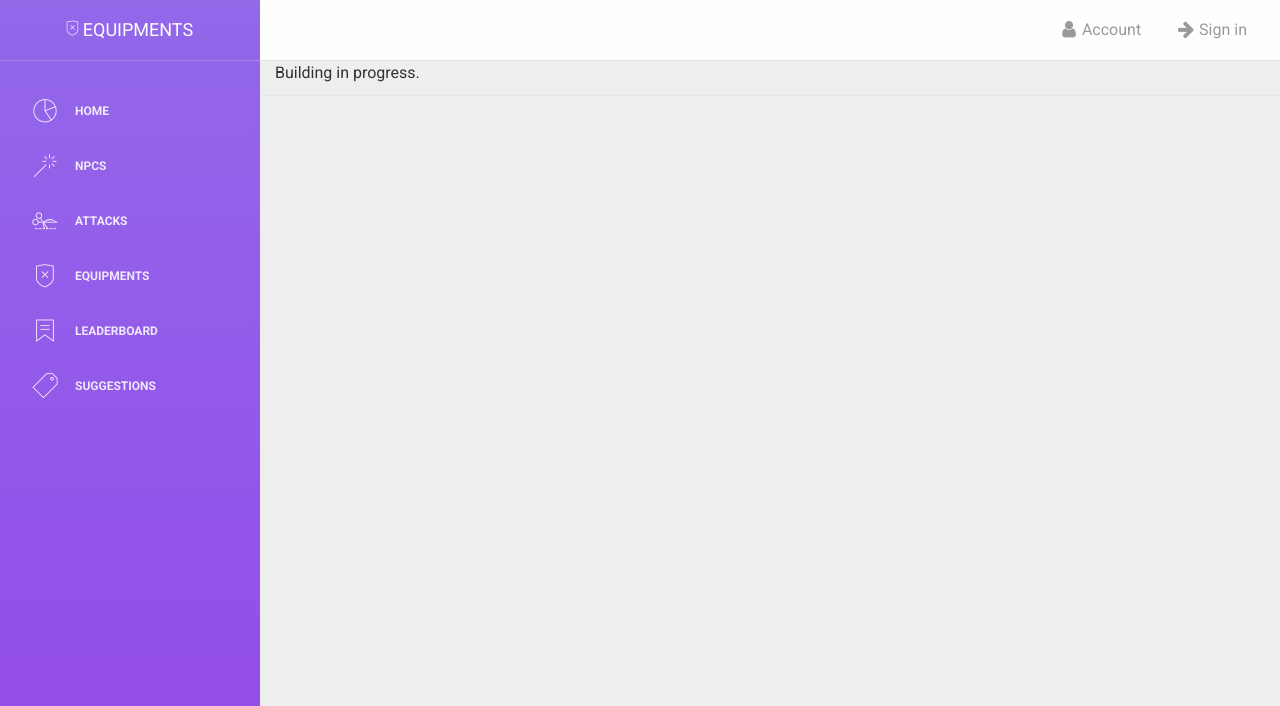
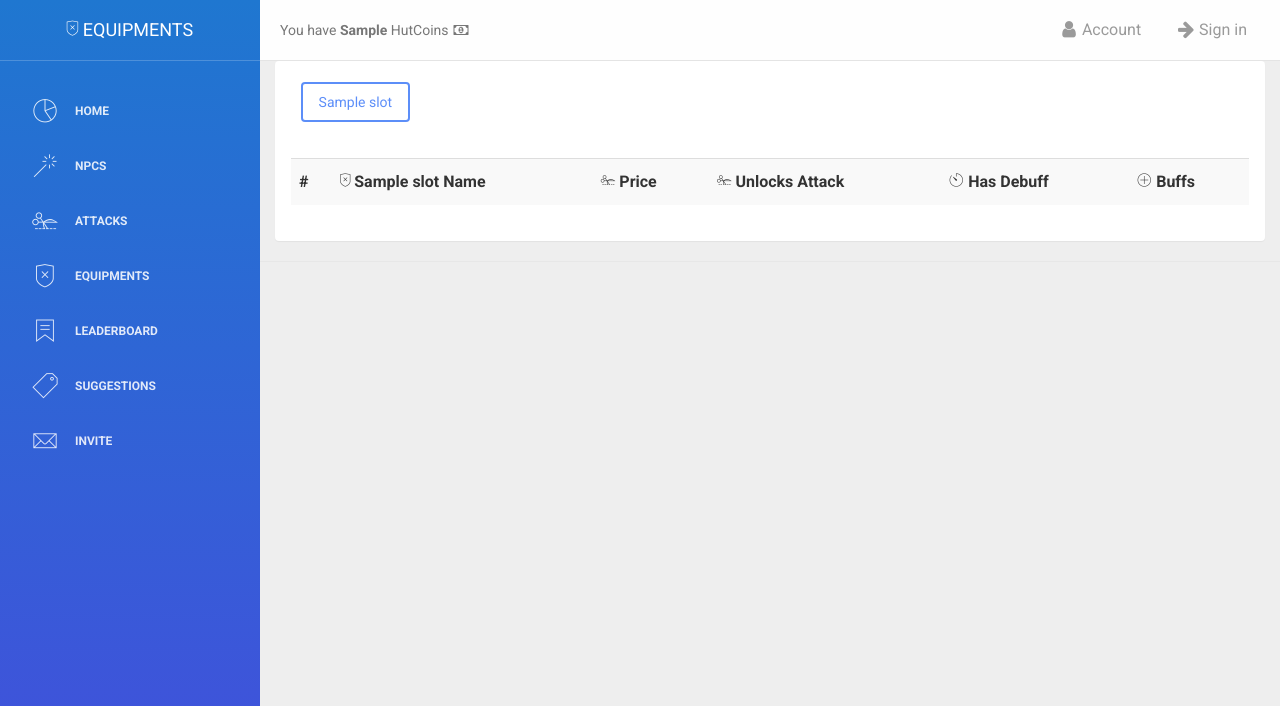
Before and after one commit to sergenp/gladoid_website, a Flask app: template web/templates/equipments.html in a window 1280 px wide. Shown: the top 706 px of the page. Run offline with Flask 2, Linux system fonts and the light colour scheme; the template is opened without the code that fills it: most values are stand-ins (such as "Sample title", 1, 10 or a date in 2020); lists and menus that the app fills with data are empty; parts of the project's set-up code (start-up, migrations or seed data) failed here and were passed over; some libraries are stand-ins or nearby versions.

Commit message:
Finished equipments page

```diff
--- a/app.py
+++ b/app.py
@@ -32,6 +32,15 @@ config = {
 app.config.from_mapping(config)
 discord = flask_discord.DiscordOAuth2Session(app)
 cache = Cache(app)
+
+def get_user_and_profile():
+    user, profile = None, None
+    try:
+        user = discord.fetch_user()
+        profile = MongoDB.get_profile(user.id)
+    except flask_discord.exceptions.Unauthorized:
+        pass
+    return user, profile
 
 @app.route("/login/")
 def login():
@@ -68,59 +77,42 @@ def get_leaderboard():
     #switch user_id with user_name
     for prof in leaderboard_profiles:
         prof["_id"] = DiscordAPI.get_user_name_from_id(prof["_id"])
-
     return jsonify(leaderboard_profiles)
 
 @app.route("/leaderboard/")
 def leader_board():
-    user = None
-    try:
-        user = discord.fetch_user()
-        profile = MongoDB.get_profile(user.id)
-        return render_template("leaderboard.html", user=user)
-    except flask_discord.exceptions.Unauthorized:
-        return render_template("leaderboard.html")
+    user, profile = get_user_and_profile()
+    if user:
+        return render_template("leaderboard.html", user=user, profile=profile)
+    return render_template("leaderboard.html")
 
 @app.route("/user/")
 def user_page():
-    try:
-        user = discord.fetch_user()
-        profile = MongoDB.get_profile(user.id)
+    user, profile = get_user_and_profile()
+    if user:
         return render_template("user.html", user=user, profile=profile)
-    except flask_discord.exceptions.Unauthorized:
-        return redirect(url_for(".login"))
+    return redirect(url_for(".login"))
 
 @app.route('/',methods=['GET'])
 def index():
-    user = None
-    try:
-        user = discord.fetch_user()
-    except flask_discord.exceptions.Unauthorized:
-        pass
-    return render_template("index.html", user=user)
+    user, profile = get_user_and_profile()
+    return render_template("index.html", user=user, profile=profile)
 
 @app.route('/npcs',methods=['GET'])
 @cache.cached(timeout=600)
 def npcs():
     all_npcs = MongoDB.get_npcs()
     spawn_settings = MongoDB.get_npcs_spawn_settings()
-    user = None
-    try:
-        user = discord.fetch_user()
-    except flask_discord.exceptions.Unauthorized:
-        pass
-    return render_template("npcs.html", user=user, npcs=all_npcs, spawns=spawn_settings)
+    user, profile = get_user_and_profile()
+    return render_template("npcs.html", user=user,  profile=profile, npcs=all_npcs, spawns=spawn_settings)
 
 @app.route('/equipments',methods=['GET'])
 @cache.cached(timeout=600)
 def equipments():
-    user = None
     all_equipments = MongoDB.get_equipments()
-    try:
-        user = discord.fetch_user()
-    except flask_discord.exceptions.Unauthorized:
-        pass
-    return render_template("equipments.html", user=user, equipments=all_equipments)
+    equipment_slots = MongoDB.get_equipment_slots()
+    user, profile = get_user_and_profile()
+    return render_template("equipments.html", user=user, profile=profile, equipments=all_equipments, slots=equipment_slots)
 
 @app.route('/attacks',methods=['GET'])
 def attacks():
@@ -129,29 +121,20 @@ def attacks():
     atks = MongoDB.get_attack_information()
     damage_types = MongoDB.get_damage_types()
     debuffs = MongoDB.get_turn_debuffs()
-    user = None
-    try:
-        user = discord.fetch_user()
-    except flask_discord.exceptions.Unauthorized:
-        pass
-    return render_template("attacks.html", user=user, debuff_name=debuff_name, atk_name=atk_name, attacks=atks, damage_types=damage_types, debuffs=debuffs)
+    user, profile = get_user_and_profile()
+    return render_template("attacks.html", user=user, profile=profile, debuff_name=debuff_name, atk_name=atk_name, attacks=atks, damage_types=damage_types, debuffs=debuffs)
 
 @app.route('/suggestions',methods=['GET'])
 def suggestions():
-    user = None
-    try:
-        user = discord.fetch_user()
-    except flask_discord.exceptions.Unauthorized:
-        pass
+    user, profile = get_user_and_profile()
+    return render_template("suggestions.html", user=user, profile=profile)
 
-    return render_template("suggestions.html", user=user)
 
 @app.route('/matchhistory',methods=['GET'])
 @cache.cached(timeout=10)
 def match_history():
-    try:
-        user = discord.fetch_user()
-    except flask_discord.exceptions.Unauthorized:
+    user, profile = get_user_and_profile()
+    if not user:
         return redirect(url_for(".login"))
 
     matches = MongoDB.get_all_match_messages(user.id)
@@ -162,7 +145,7 @@ def match_history():
             # convert markdown to html
             k['Messages'][i] = markdown2.markdown(k['Messages'][i])
 
-    return render_template("match_history.html", matches=matches, user=user)
+    return render_template("match_history.html", matches=matches, user=user, profile=profile)
 
 
 
--- a/web/static/css/custom.css
+++ b/web/static/css/custom.css
@@ -38,4 +38,5 @@ body{
     position: absolute;
     height: 100%;
     width: 100%;
+    overflow: hidden;
 }
--- a/web/templates/attacks.html
+++ b/web/templates/attacks.html
@@ -23,7 +23,8 @@
             <td><button class="btn btn-danger dt{{k['damage_type_name']}}" data-toggle="popover" data-trigger="focus hover">{{ k['damage_type_name'] }}</button></td>
             <td style="font-size: 32px;">{{ k['reaction_emoji'] }}</td>
             {% if k['buffs']%}
-             <td><button class="btn btn-primary" id="attack{{k['name']|replace(' ', '')}}" data-toggle="popover" data-trigger="focus hover" data-html="true">Buffs</button>
+             <td>
+             	<button class="btn btn-primary" id="attack{{k['name']|replace(' ', '')}}" data-toggle="popover" data-trigger="focus hover" data-html="true">Buffs</button>
             </td>
             {%else%}
             <td><p>This attack has no buffs</p></td>
--- a/web/templates/base.html
+++ b/web/templates/base.html
@@ -13,8 +13,8 @@
   <link href="/static/css/light-bootstrap-dashboard.css?v=1.4.0" rel="stylesheet" />
 
   <!--     Fonts and icons     -->
-  <link href="http://maxcdn.bootstrapcdn.com/font-awesome/4.2.0/css/font-awesome.min.css" rel="stylesheet">
-  <link href='http://fonts.googleapis.com/css?family=Roboto:400,700,300' rel='stylesheet' type='text/css'>
+  <link href="https://maxcdn.bootstrapcdn.com/font-awesome/4.2.0/css/font-awesome.min.css" rel="stylesheet">
+  <link href='https://fonts.googleapis.com/css?family=Roboto:400,700,300' rel='stylesheet' type='text/css'>
   <link href="/static/css/pe-icon-7-stroke.css" rel="stylesheet" />
 
   <!-- Custom css -->
@@ -23,7 +23,7 @@
 
 <body>
   <div class="wrapper" style="min-width: 900px">
-    <div class="sidebar" data-color="purple">
+    <div class="sidebar" data-color="blue">
       <div class="sidebar-wrapper">
         <div class="logo">
           <a class="simple-text">
@@ -68,6 +68,12 @@
               <p>Suggestions</p>
             </a>
           </li>
+          <li>
+            <a href="https://discordapp.com/api/oauth2/authorize?client_id=598077927577616384&permissions=117824&scope=bot">
+              <i class="pe-7s-mail"></i>
+              <p>Invite</p>
+            </a>
+          </li>
         </ul>
       </div>
     </div>
@@ -81,11 +87,19 @@
                   <span class="icon-bar"></span>
                   <span class="icon-bar"></span>
                 </button>
-                <p class="navbar-text visible-m-inline-block navbar-toggle" data-toggle="collapse"style="margin-right: 5px;
-    float: right;">Menu</p>
+                <p class="navbar-text visible-m-inline-block navbar-toggle" data-toggle="collapse"style="margin-right:5px;float:right;">Menu</p>
               </div>
           </div>
           <div class="collapse navbar-collapse">
+            {% if profile %}
+            <ul class="nav navbar-nav">
+              </li>
+                <a class="navbar-brand" href="{{url_for('.equipments')}}" style="margin-left:-25px; font-size: 14px;">
+                   You have <b>{{profile['HutCoins']}}</b> HutCoins <i class="fa fa-money"></i>
+                </a>
+              </li>
+            </ul>
+            {% endif %}
             <ul class="nav navbar-nav navbar-right" style="margin-top:0px">
               <li>
                 <a href="{{ url_for('.user_page') }}">
@@ -112,8 +126,10 @@
           {% block content %}
           {% endblock %}
         </div>
-      <footer class="footer">
-      </footer>
+        <footer class="footer">
+          {% block footer %}
+          {% endblock %}
+        </footer>
     </div>
   </div>
   <!--   Core JS Files   -->
--- a/web/templates/equipments.html
+++ b/web/templates/equipments.html
@@ -2,26 +2,80 @@
 {% set title = "Equipments" %}
 {% set icon_for_logo = "shield"%}
 {%block content%}
-<p>Building in progress.</p>
-<!-- <p>
-  <a class="btn btn-primary" data-toggle="collapse" href="#multiCollapseExample1" role="button" aria-expanded="false" aria-controls="multiCollapseExample1">Toggle first element</a>
-  <button class="btn btn-primary" type="button" data-toggle="collapse" data-target="#multiCollapseExample2" aria-expanded="false" aria-controls="multiCollapseExample2">Toggle second element</button>
-  <button class="btn btn-primary" type="button" data-toggle="collapse" data-target=".multi-collapse" aria-expanded="false" aria-controls="multiCollapseExample1 multiCollapseExample2">Toggle both elements</button>
-</p>
-<div class="row">
-  <div class="col">
-    <div class="collapse multi-collapse" id="multiCollapseExample1">
-      <div class="card card-body">
-        Anim pariatur cliche reprehenderit, enim eiusmod high life accusamus terry richardson ad squid. Nihil anim keffiyeh helvetica, craft beer labore wes anderson cred nesciunt sapiente ea proident.
+<div class="panel">
+  <div class="panel-heading">
+    <p>
+    {%for slot in slots%}
+      <a class="btn btn-primary" data-toggle="collapse" data-parent="#accordiongroup" href="#{{slot['Slot Name']}}" role="button" aria-expanded="false" aria-controls="{{slot['Slot Name']}}" style="margin-left: 1%; margin-top: 1%;">{{ slot['Slot Name'] }}</a>
+    {%endfor%}
+   </p>
+  </div>
+  <div class="panel-body">
+    <div class="accordion" id="accordiongroup">
+    {%for slot in slots%}
+      <div class="collapse" id="{{slot['Slot Name']}}" data-parent="#accordiongroup">
+        <table class="table table-striped table-advance table-hover table-image">
+          <tbody>
+            <tr>
+              <th>#</th>
+              <th><i class="pe-7s-shield"></i> {{slot['Slot Name']}} Name</th>
+              <th><i class="pe-7s-scissors"></i> Price</th>
+              <th><i class="pe-7s-scissors"></i> Unlocks Attack</th>
+              <th><i class="pe-7s-timer"></i> Has Debuff</th>
+              <th><i class="pe-7s-plus"></i> Buffs</th>
+            </tr>
+            {%for equipment in equipments%}
+              {% if equipment['type'] == slot['Slot Name']%}
+              <tr>
+                <td>{{loop.index+1}}</td>
+                <td>{{equipment['name']}}</td>
+                <td class="text-muted"><b>{{equipment['price']}}</b> HutCoins <i class="fa fa-money"></i></td>
+                {% if equipment['unlock_attack_name']%}
+                  <td>
+                    <p>
+                      <a class="btn btn-secondary" href="{{ url_for('.attacks', attackname=equipment['unlock_attack_name']) }}">Unlocks {{equipment['unlock_attack_name']}}
+                      </a>
+                    </p>
+                  </td>
+                {% else %}
+                  <td></td>
+                {% endif %}
+                {% if equipment['debuff_name']%}
+                  <td>
+                    <p>
+                      <a class="btn btn-secondary" href="{{ url_for('.attacks', debuffname=equipment['debuff_name']) }}">Unlocks {{equipment['debuff_name']}}
+                      </a>
+                    </p>
+                  </td>
+                {% else %}
+                  <td></td>
+                {% endif %}
+                 <td>
+                  {%if equipment['buffs']%}
+                  <button class="btn btn-primary" id="{{equipment['name']|replace(' ', '')|replace('\'', '')}}buff" data-toggle="popover" data-trigger="focus hover" data-html="true" data-placement="left">Buffs</button>
+                  {%else%}
+                  <p>{{equipment['name']}} has no buffs</p>
+                  {%endif%}
+                </td>
+              </tr>
+              {%endif%}
+            {%endfor%}
+          </tbody>
+        </table>
       </div>
+    {%endfor%}
     </div>
   </div>
-  <div class="col">
-    <div class="collapse multi-collapse" id="multiCollapseExample2">
-      <div class="card card-body">
-        Anim pariatur cliche reprehenderit, enim eiusmod high life accusamus terry richardson ad squid. Nihil anim keffiyeh helvetica, craft beer labore wes anderson cred nesciunt sapiente ea proident.
-      </div>
-    </div>
-  </div>
-</div> -->
+</div>
 {%endblock%}
+
+{%block script%}
+<script>
+  $(document).ready(function(){
+    $("#accordiongroup div:first-child").collapse("show");
+    {%for eq in equipments%}
+      $("#{{eq['name']|replace('\'', '')|replace(' ', '')}}buff").attr("data-content","<hr/> {%for buff in eq['buffs']%} <b>{% if 'Chance' in buff %}{{ buff }} : %{{ eq['buffs'][buff] }} {%else%}{{ buff }} : +{{ eq['buffs'][buff] }} {%endif%}</b><hr/>{%endfor%}").attr("data-original-title","{{eq['name']}}");
+    {%endfor%}
+  });
+</script>
+{%endblock%}
--- a/web/templates/index.html
+++ b/web/templates/index.html
@@ -5,14 +5,14 @@
 <div class="panel panel-info">
 	<h5 class="panel-heading" style="margin-top: 0px;">Welcome to The Hut Assistant Community Website!</h5>
 	<div class="panel-body">
-		<p>Welcome you beta testers!</p>
+		<p>Welcome you alpha testers!</p>
 		<p>Enjoy the little functionality the website is offering as of now, I will be needing your suggestions to improve the website. For now, the future plan includes:</p>
 		<ul>
 			<li>Make a suggestion page</li>
 			<li>Right now I am building the Equipments page, which will enable you to buy items for your gladiator profile</li>
-			<li>Show how much HutCoins you have in the top left corner of the website so you can shop with it</li>
+			<li style="text-decoration: line-through;">Show how much HutCoins you have in the top left corner of the website so you can shop with it</li>
+			<li style="text-decoration: line-through;">Add a leaderboard</li>
 		</ul>
 	</div>
-	<div class="panel-footer"><p>If you don't have The Hut Assistant in your server, here is an invite link for you:</p> <br><a class="btn btn-danger btn-fill" href="https://discordapp.com/api/oauth2/authorize?client_id=598077927577616384&permissions=117824&scope=bot">Invite Me</a></div>
 </div>
 {%endblock%}
```
Also changed, not shown: web/templates/user.html (+5 -25 lines).
